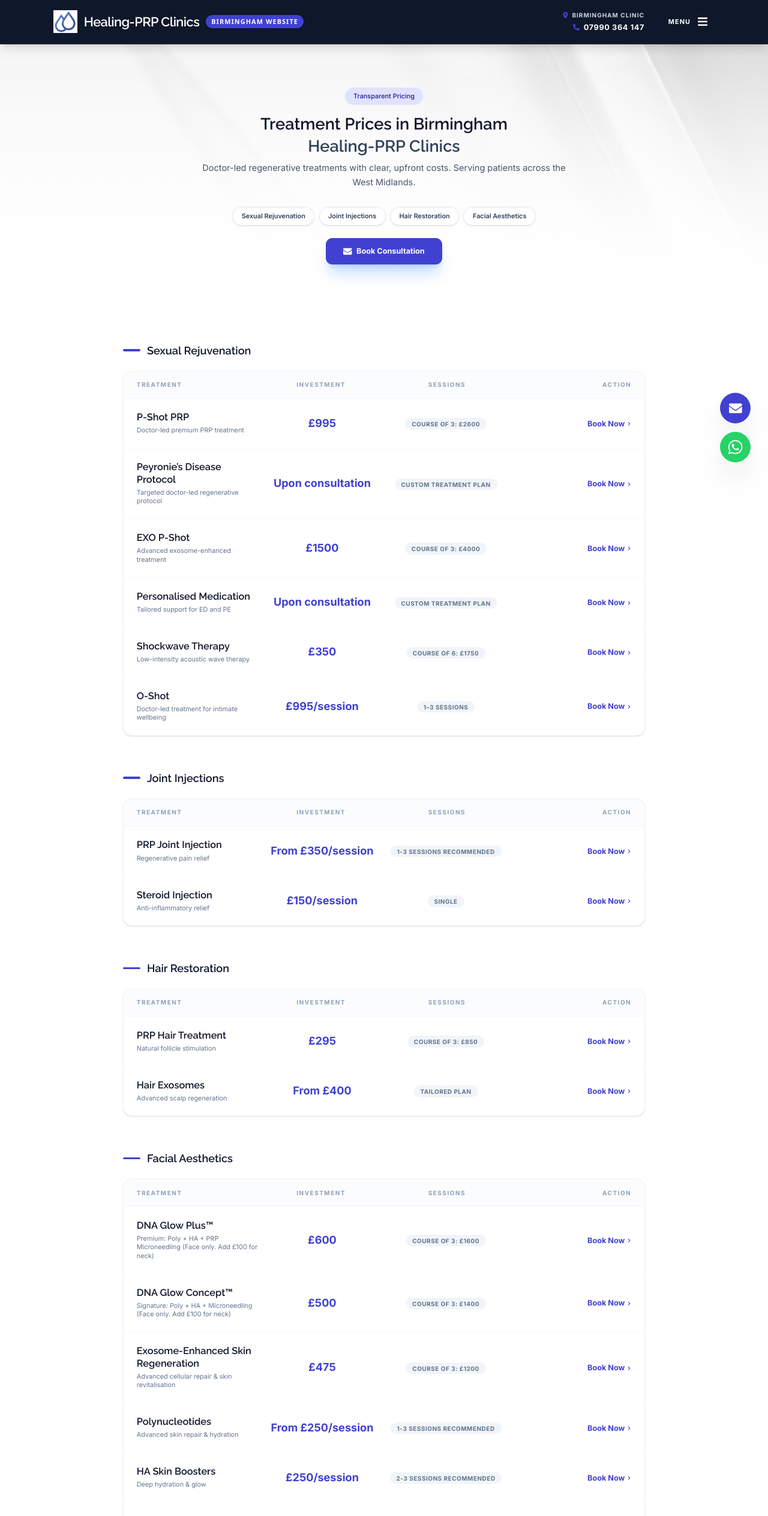
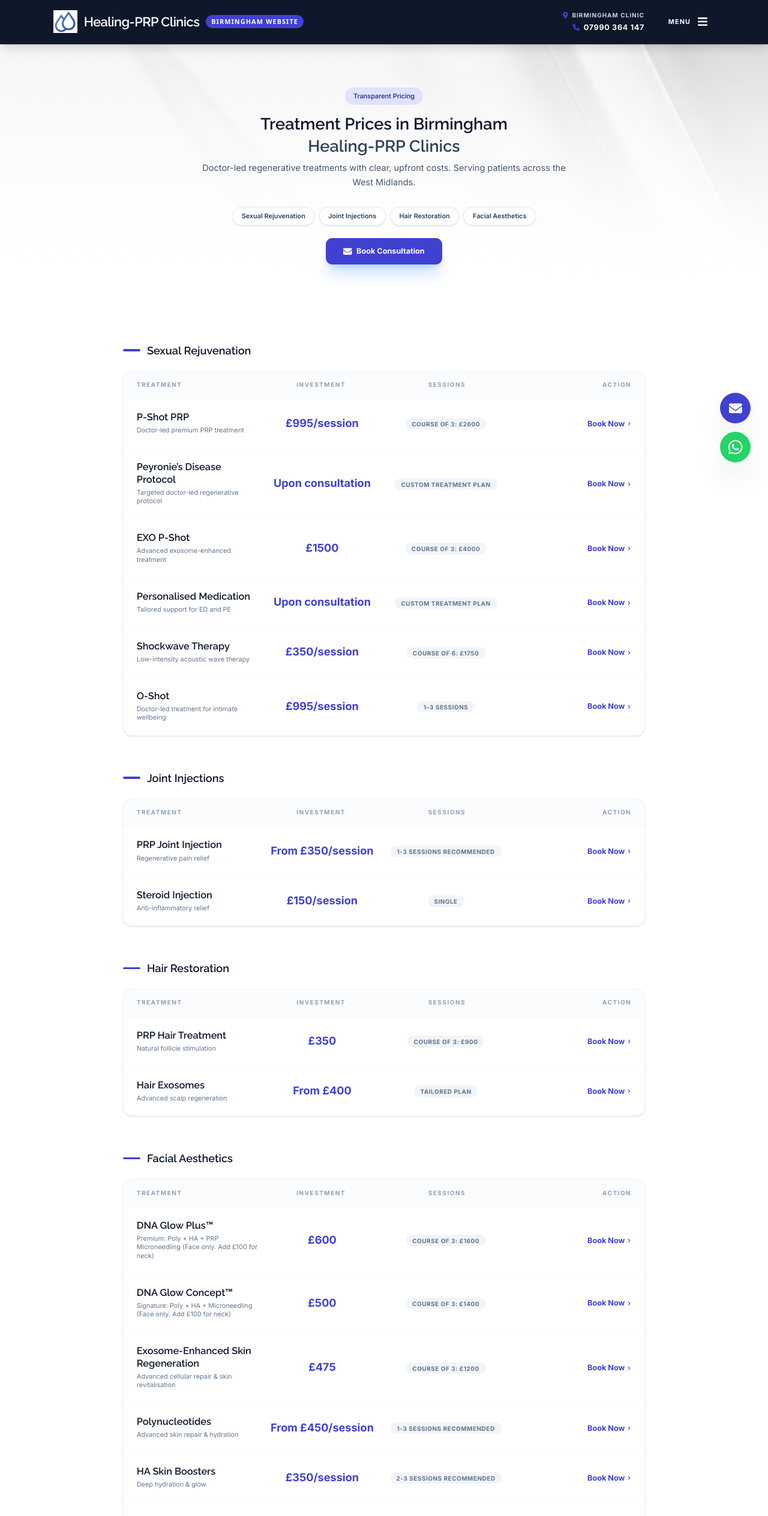
Before and after one commit to binithekid/Healing-PRP-Clinics-Preview, a Next.js app: page /birmingham/prices in a window 1280 px wide. Shown: the top 2528 px of the page at 60% size. Built offline with nearby package versions, Linux system fonts and the light colour scheme.

Commit message:
Update pricing details for various treatments

```diff
--- a/src/components/pages/PricesClient.tsx
+++ b/src/components/pages/PricesClient.tsx
@@ -30,11 +30,11 @@ export default function PricesClient({ isBirmingham = false, isHampstead = false
       id: "sexual",
       title: "Sexual Rejuvenation",
       items: [
-        { name: "P-Shot PRP", price: "£995", sessions: "Course of 3: £2600", details: "Doctor-led premium PRP treatment" },
+        { name: "P-Shot PRP", price: "£995/session", sessions: "Course of 3: £2600", details: "Doctor-led premium PRP treatment" },
         { name: "Peyronie’s Disease Protocol", price: "Upon consultation", sessions: "Custom treatment plan", details: "Targeted doctor-led regenerative protocol" },
         { name: "EXO P-Shot", price: "£1500", sessions: "Course of 3: £4000", details: "Advanced exosome-enhanced treatment" },
         { name: "Personalised Medication", price: "Upon consultation", sessions: "Custom treatment plan", details: "Tailored support for ED and PE" },
-        { name: "Shockwave Therapy", price: "£350", sessions: "Course of 6: £1750", details: "Low-intensity acoustic wave therapy" },
+        { name: "Shockwave Therapy", price: "£350/session", sessions: "Course of 6: £1750", details: "Low-intensity acoustic wave therapy" },
         { name: "O-Shot", price: "£995/session", sessions: "1–3 sessions", details: "Doctor-led treatment for intimate wellbeing" },
       ]
     },
@@ -50,7 +50,7 @@ export default function PricesClient({ isBirmingham = false, isHampstead = false
       id: "hair",
       title: "Hair Restoration",
       items: [
-        { name: "PRP Hair Treatment", price: "£295", sessions: "Course of 3: £850", details: "Natural follicle stimulation" },
+        { name: "PRP Hair Treatment", price: "£350", sessions: "Course of 3: £900", details: "Natural follicle stimulation" },
         { name: "Hair Exosomes", price: "From £400", sessions: "Tailored plan", details: "Advanced scalp regeneration" },
       ]
     },
@@ -61,11 +61,11 @@ export default function PricesClient({ isBirmingham = false, isHampstead = false
         { name: "DNA Glow Plus™", price: "£600", sessions: "Course of 3: £1600", details: "Premium: Poly + HA + PRP Microneedling (Face only. Add £100 for neck)" },
         { name: "DNA Glow Concept™", price: "£500", sessions: "Course of 3: £1400", details: "Signature: Poly + HA + Microneedling (Face only. Add £100 for neck)" },
         { name: "Exosome-Enhanced Skin Regeneration", price: "£475", sessions: "Course of 3: £1200", details: "Advanced cellular repair & skin revitalisation" },
-        { name: "Polynucleotides", price: "From £250/session", sessions: "1-3 sessions recommended", details: "Advanced skin repair & hydration" },
-        { name: "HA Skin Boosters", price: "£250/session", sessions: "2-3 sessions recommended", details: "Deep hydration & glow" },
-        { name: "PRP Microneedling", price: "£200/session", sessions: "2-3 sessions recommended", details: "Texture & acne scar support" },
+        { name: "Polynucleotides", price: "From £450/session", sessions: "1-3 sessions recommended", details: "Advanced skin repair & hydration" },
+        { name: "HA Skin Boosters", price: "£350/session", sessions: "2-3 sessions recommended", details: "Deep hydration & glow" },
+        { name: "PRP Microneedling", price: "£250/session", sessions: "2-3 sessions recommended", details: "Texture & acne scar support" },
         { name: "Vampire Facial", price: "£550", sessions: "Course of 3: £1500", details: "Full face regeneration" },
-        { name: "Botox (3 Areas)", price: "£200", sessions: "Single", details: "Anti-wrinkle injections" },
+        { name: "Botox (3 Areas)", price: "£350", sessions: "Single", details: "Anti-wrinkle injections" },
       ]
     }
   ];
```
